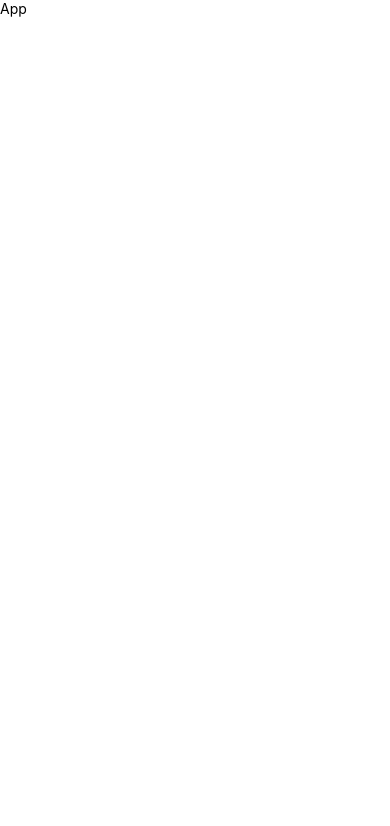
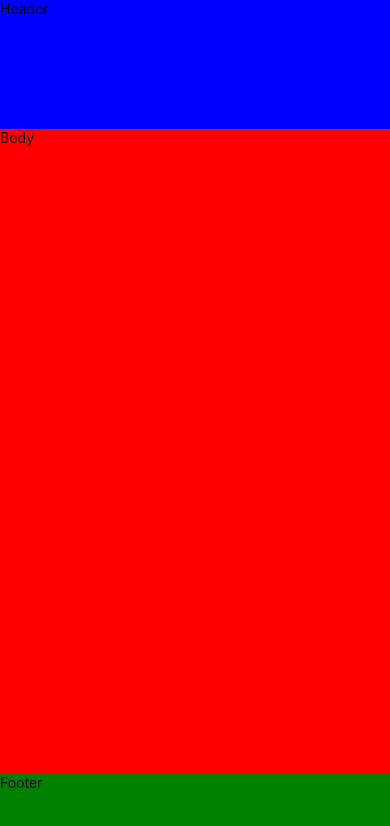
Before and after one commit to mike242424/todo-list, a React Native app: screen / in a window 390 px wide. Shown: the top 826 px of the page. Built offline with nearby package versions, Linux system fonts and the light colour scheme.

Commit message:
spacing structure

```diff
--- a/App.js
+++ b/App.js
@@ -1,13 +1,24 @@
 import { Text, View } from 'react-native';
 import { SafeAreaProvider, SafeAreaView } from 'react-native-safe-area-context';
+import { style } from './App.style';
 
 const App = () => {
   return (
-    <SafeAreaProvider>
-      <SafeAreaView>
-        <Text>App</Text>
-      </SafeAreaView>
-    </SafeAreaProvider>
+    <>
+      <SafeAreaProvider>
+        <SafeAreaView style={style.app}>
+          <View style={style.header}>
+            <Text>Header</Text>
+          </View>
+          <View style={style.body}>
+            <Text>Body</Text>
+          </View>
+        </SafeAreaView>
+      </SafeAreaProvider>
+      <View style={style.footer}>
+        <Text>Footer</Text>
+      </View>
+    </>
   );
 };
 
--- a/App.style.js
+++ b/App.style.js
@@ -1,3 +1,11 @@
 import { StyleSheet } from 'react-native';
 
-export const style = StyleSheet.create({});
+export const style = StyleSheet.create({
+  app: {
+    flex: 1,
+    backgroundColor: '#F9F9F9',
+  },
+  header: { flex: 1, backgroundColor: 'blue' },
+  body: { flex: 5, backgroundColor: 'red' },
+  footer: { height: 70, backgroundColor: 'green' },
+});
```
